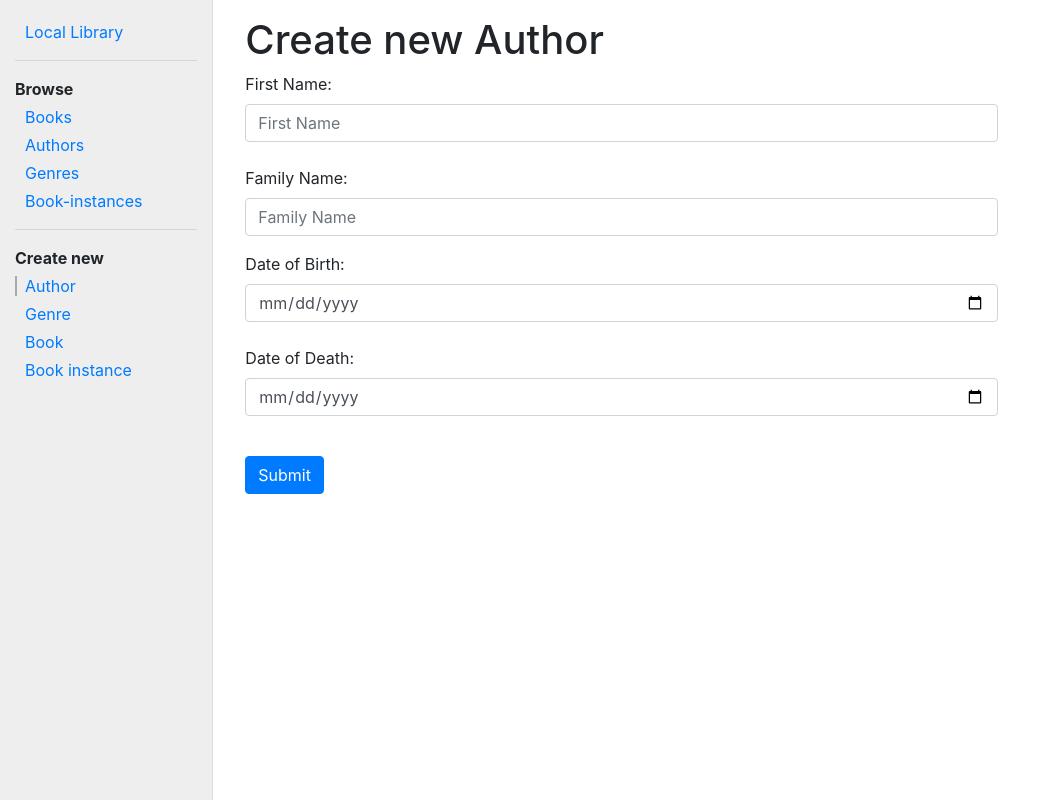
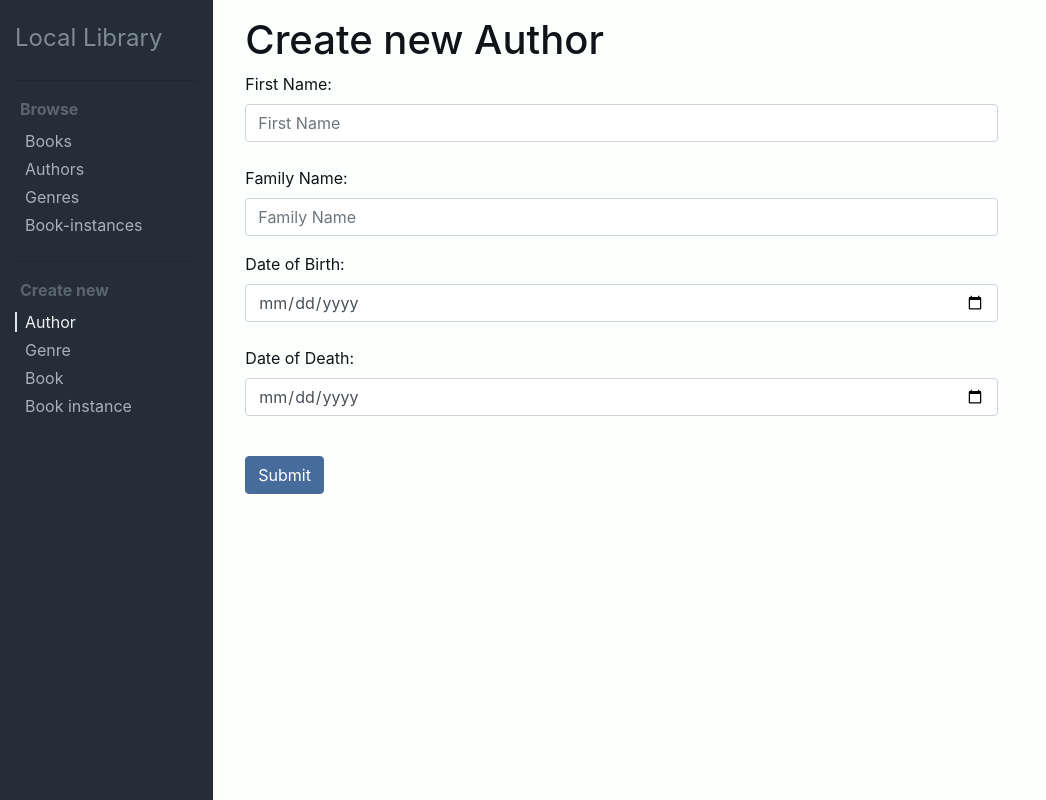
Before and after one commit to instrumaniak/local-library, a React (Create React App) app in the folder frontend/: page /catalog/create/author in a window 1280 px wide. Shown: the whole page, without its empty margins (0-1046 px from the left). Built offline with nearby package versions, Linux system fonts and the light colour scheme.

Commit message:
restyled SideNavbar & customized bootstrap primary color.

```diff
--- a/frontend/src/components/SideNavbar.js
+++ b/frontend/src/components/SideNavbar.js
@@ -1,23 +1,23 @@
 import React from 'react'
-import { NavLink, Link } from 'react-router-dom'
+import { NavLink } from 'react-router-dom'
 
 const SideNavBar = () => (
   <ul className="ll-sidenavbar">
-    <li><Link to="/">Local Library</Link></li>
+    <li className='ll-sidenavbar__title'><NavLink exact to="/">Local Library</NavLink></li>
 
-    <li><hr /></li>
-    <li><strong>Browse</strong></li>
-    <li><NavLink to="/catalog/books">Books</NavLink></li>
-    <li><NavLink to="/catalog/authors">Authors</NavLink></li>
-    <li><NavLink to="/catalog/genres">Genres</NavLink></li>
-    <li><NavLink to="/catalog/bookinstances">Book-instances</NavLink></li>
+    <li><div className='ll-sidenavbar__seperator'></div></li>
+    <li className='ll-sidenavbar__subtitle'><strong>Browse</strong></li>
+    <li className='ll-sidenavbar__link'><NavLink to="/catalog/books">Books</NavLink></li>
+    <li className='ll-sidenavbar__link'><NavLink to="/catalog/authors">Authors</NavLink></li>
+    <li className='ll-sidenavbar__link'><NavLink to="/catalog/genres">Genres</NavLink></li>
+    <li className='ll-sidenavbar__link'><NavLink to="/catalog/bookinstances">Book-instances</NavLink></li>
 
-    <li><hr /></li>
-    <li><strong>Create new</strong></li>
-    <li><NavLink to="/catalog/create/author">Author</NavLink></li>
-    <li><NavLink to="/catalog/create/genre">Genre</NavLink></li>
-    <li><NavLink to="/catalog/create/book">Book</NavLink></li>
-    <li><NavLink to="/catalog/create/bookinstance">Book instance</NavLink></li>
+    <li><div className='ll-sidenavbar__seperator'></div></li>
+    <li className='ll-sidenavbar__subtitle'><strong>Create new</strong></li>
+    <li className='ll-sidenavbar__link'><NavLink to="/catalog/create/author">Author</NavLink></li>
+    <li className='ll-sidenavbar__link'><NavLink to="/catalog/create/genre">Genre</NavLink></li>
+    <li className='ll-sidenavbar__link'><NavLink to="/catalog/create/book">Book</NavLink></li>
+    <li className='ll-sidenavbar__link'><NavLink to="/catalog/create/bookinstance">Book instance</NavLink></li>
   </ul>
 )
 
--- a/frontend/src/index.js
+++ b/frontend/src/index.js
@@ -3,7 +3,6 @@ import ReactDOM from 'react-dom'
 import { BrowserRouter as Router } from 'react-router-dom'
 
 //import global styles
-import 'bootstrap/dist/css/bootstrap.min.css'
 import './styles/index.scss'
 
 import App from './components/App'
--- a/frontend/src/styles/_base.scss
+++ b/frontend/src/styles/_base.scss
@@ -0,0 +1,4 @@
+body {
+  background-color: $ll-white-powder;
+  color: $ll-gray-black;
+}
--- a/frontend/src/styles/_navbar.scss
+++ b/frontend/src/styles/_navbar.scss
@@ -1,8 +1,3 @@
 /**
  * Top NavBar
  */
-
-.ll-navbar {
-  background-color: $light-gray;
-  border-bottom: 1px solid $light-gray-accent;
-}
--- a/frontend/src/styles/_sidenavbar.scss
+++ b/frontend/src/styles/_sidenavbar.scss
@@ -4,12 +4,7 @@
 
 .ll-sidenavbar-container {
   min-height: 100vh;
-  background-color: $light-gray;
-  border-right: 1px solid $light-gray-accent;
-  // position: absolute;
-  // top: 0;
-  // bottom: 0;
-
+  background-color: lighten($ll-gray-black, 10%);
 }
 
 .ll-sidenavbar {
@@ -17,22 +12,54 @@
   padding: 0;
   list-style: none;
 
-  li {
-    margin-bottom: 0.25rem;
+  // hr {
+  //   background-color: $ll-gray-black;
+  // }
+
+  &__seperator {
+    border-top: 1px solid rgba(0,0,0,0.1);
+    margin: 1.5rem 0px 1rem 0px;
   }
 
+  &__title {
     a {
+      font-size: 1.5rem;
+      color: lighten($ll-gray-light, 15%);
+      text-decoration: none;
 
+      &:hover {
+        color: lighten($ll-gray-light, 40%);
+      }
+
+      &.active {
+        color: lighten($ll-gray-light, 40%);;
+      }
+    }
+  }
+
+  &__subtitle {
+    color: $ll-gray-light;
+    margin-bottom: 0.5rem;
+    padding-left: 5px;
+  }
+
+  &__link {
+    margin-bottom: 0.25rem;
+
+    a {
+      color: lighten($ll-gray-light, 30%);
       padding-left: 10px;
 
       &.active {
-      border-left: 2px solid #aaa;
+        border-left: 2px solid lighten($ll-gray-light, 50%);;
         padding-left: 8px;
+        color: lighten($ll-gray-light, 55%);
       }
 
       &:hover {
         text-decoration: none;
+        color: lighten($ll-gray-light, 50%);
       }
     }
-
   }
+}
--- a/frontend/src/styles/_variables.scss
+++ b/frontend/src/styles/_variables.scss
@@ -1,2 +1,26 @@
-$light-gray: #eee;
-$light-gray-accent: #ddd;
+/**
+ *  Colors
+ */
+
+$ll-white: #fff;
+$ll-white-powder: #fdfffc;
+
+$ll-red: #c1292e;
+
+$ll-blue: #476c9b;
+
+$ll-cyan: #468c98;
+$ll-cyan-light: #94D1BE; //pearl aqua
+
+$ll-green: #84A98C; // dark sea green
+
+$ll-yellow: #E9D758; // hansa yellow
+
+$ll-black: #010400; // registration black
+$ll-gray-black: #101419;
+$ll-gray: #3B413C; // black olive
+$ll-gray-blue: #9DB5B2; // cambridge blue
+$ll-gray-light: #59656F; // black coral
+
+$ll-gray-light2: #424B54; // outer space
+$ll-gray-light3: #CAD2C5; // pastel gray
--- a/frontend/src/styles/index.scss
+++ b/frontend/src/styles/index.scss
@@ -1,10 +1,21 @@
-/* Global Styles */
-
-// namespace all class names with 'll'
-// to prevent naming conflict
-// example: ll-navbar;
+/**
+ *  Local Library Styles
+ *  class name & variable prefix: ll
+ */
 
 @import 'variables';
+
+// Bootstrap styles
+@import '~bootstrap/scss/functions';
+@import '~bootstrap/scss/variables';
+
+$theme-colors: (
+  primary: $ll-blue
+);
+
+@import '~bootstrap/scss/bootstrap';
+
+// Project specific styles
 @import 'base';
 
 @import 'navbar';
```
Lines whose indentation alone changed are shown as unchanged.
